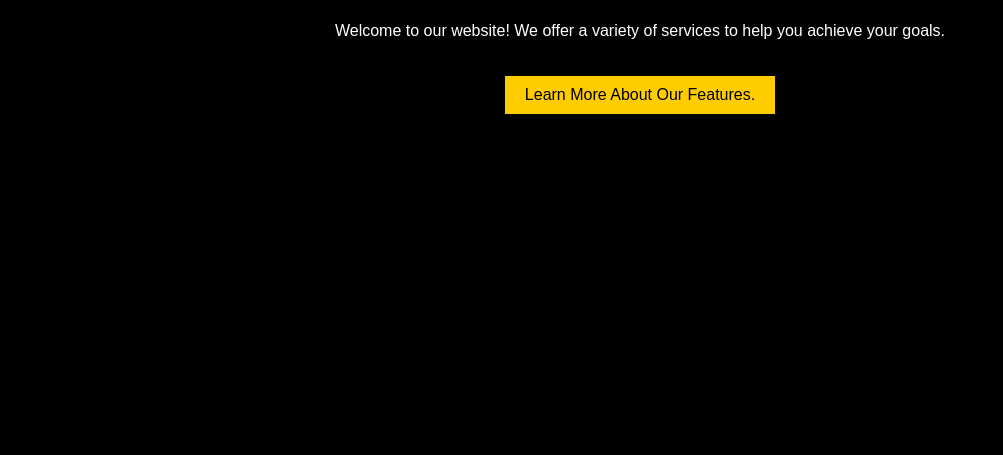
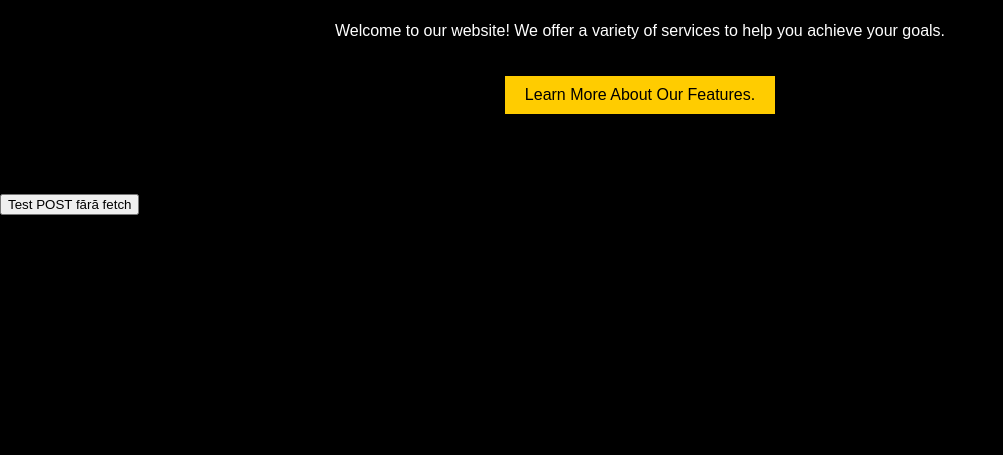
Before and after one commit to SlicarI6/iLive_connectME, a Django app: page / in a window 1280 px wide. Shown: the part 234-689 px from the top of the page, without its empty margins (0-1003 px from the left). Run offline with Django 5.2, Linux system fonts and the light colour scheme.

Commit message:
Rezolvat conflictele și integrat modificările remote

```diff
--- a/mouse_force_first_step/homepage/templates/index.html
+++ b/mouse_force_first_step/homepage/templates/index.html
@@ -46,6 +46,10 @@
         <button id="acceptCookies" style="background-color: #FFCC00; border: none; padding: 5px 20px; color: #fff;">Accept</button>
         <button id="rejectCookies" style="background-color: #ddd; border: none; padding: 5px 20px; margin-left: 10px; color: #333;">Reject</button>
     </div>
+    <form method="post" action="/accept_cookies/" style="margin-top: 30px;">
+        {% csrf_token %}
+        <button type="submit">Test POST fără fetch</button>
+      </form>
     <!-- Footer -->
     <footer>
         <p>&copy; 2024 - Your Company</p>
--- a/mouse_force_first_step/mycookieprivacy/views.py
+++ b/mouse_force_first_step/mycookieprivacy/views.py
@@ -49,7 +49,7 @@ def privacy_policy(request):
 def accept_cookies(request):
     print("✅ BODY:", request.body)
     print("✅ META:", request.META)
-
+    print("🟢 FORM primit:", request.POST)
     if request.method == 'POST':
         try:
             print("Token primit:", request.META.get("HTTP_X_CSRFTOKEN"))  # adaugă pentru verificare
```
